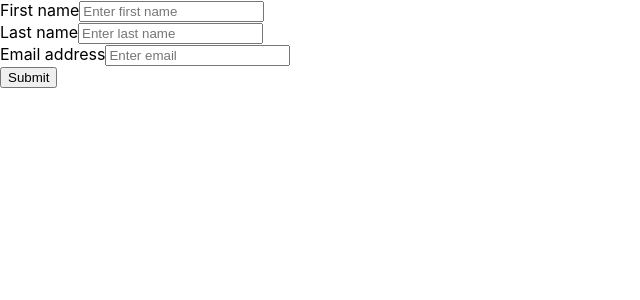
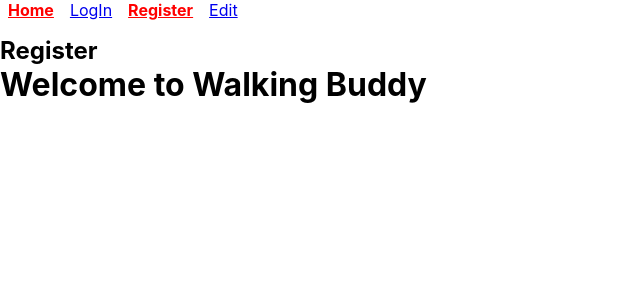
Before and after one commit to ggrossvi/registration-form, a React (Create React App) app: page /register in a window 1280 px wide. Shown: the top 300 px of the page, without its empty margins (0-640 px from the left). Built offline with nearby package versions, Linux system fonts and the light colour scheme.

Commit message:
added header and link style

```diff
--- a/package.json
+++ b/package.json
@@ -9,7 +9,8 @@
     "axios": "^0.21.1",
     "react": "^17.0.2",
     "react-dom": "^17.0.2",
-    "react-scripts": "4.0.3",
+    "react-router-dom": "^5.2.0",
+    "react-scripts": "^1.1.5",
     "web-vitals": "^1.0.1"
   },
   "scripts": {
--- /dev/null
+++ b/src/components/Header.js
@@ -0,0 +1,23 @@
+import React from "react";
+import { NavLink } from 'react-router-dom';
+
+const Header = () => {
+  return (
+    <ul className="navigation-menu">
+      <li>
+        <NavLink to="/" activeClassName="active">Home</NavLink>
+      </li>
+      <li>
+        <NavLink to="/login" activeClassName="active">LogIn</NavLink>
+      </li>
+      <li>
+        <NavLink to="/register" activeClassName="active">Register</NavLink>
+      </li>
+      <li>
+        <NavLink to="/edit" activeClassName="active">Edit</NavLink>
+      </li>
+    </ul>
+  );
+};
+
+export default Header;
--- a/src/index.css
+++ b/src/index.css
@@ -1,3 +1,10 @@
+* {
+  margin: 0;
+  padding: 0;
+  box-sizing: border-box;
+}
+
+
 body {
   margin: 0;
   font-family: -apple-system, BlinkMacSystemFont, 'Segoe UI', 'Roboto', 'Oxygen',
@@ -11,3 +18,21 @@ code {
   font-family: source-code-pro, Menlo, Monaco, Consolas, 'Courier New',
     monospace;
 }
+
+.navigation-menu {
+  list-style-type: none;
+  margin-bottom: 1rem;
+}
+
+.navigation-menu li {
+  display: inline-block;
+}
+
+.navigation-menu li a {
+  padding: 0.5rem;
+}
+
+.active {
+  font-weight: bold;
+  color: red;
+}
--- a/src/index.js
+++ b/src/index.js
@@ -1,12 +1,56 @@
 import React from 'react';
 import ReactDOM from 'react-dom';
 import './index.css';
-import App from './App';
-import reportWebVitals from './reportWebVitals';
+// import App from './App';
+// import reportWebVitals from './reportWebVitals';
+import { BrowserRouter, Route, Switch } from 'react-router-dom';
+import Header from "./components/Header";
+import './index.css';
+
+const Home = () => {
+  return <h2>Home</h2>
+};
+
+const LogIn = () => {
+  return <h2>LogIn</h2>
+};
+
+const Register = () => {
+  return <h2>Register</h2>
+};
+
+const Buddyup = () => {
+  return <h2>Buddyup</h2>
+};
+
+const Edit = () => {
+  return <h2>Edit</h2>
+};
+
+const NotFound = () => {
+  return <h2>Page Not found.</h2>;
+};
+
+const App = () => {
+  return (
+      <BrowserRouter>
+        <Header />
+        <Switch>
+          <Route path="/" component={Home} exact = {true} />
+          <Route path="/login" component={LogIn} />
+          <Route path="/register" component={Register} />
+          <Route path="/buddyup" component={Buddyup} />
+          <Route path="/edit" component={Edit} />
+          <Route component={NotFound} />
+        </Switch>
+      </BrowserRouter>
+  );
+};
 
 ReactDOM.render(
   <React.StrictMode>
     <App />
+    <h1>Welcome to Walking Buddy</h1>
   </React.StrictMode>,
   document.getElementById('root')
 );
@@ -14,4 +58,4 @@ ReactDOM.render(
 // If you want to start measuring performance in your app, pass a function
 // to log results (for example: reportWebVitals(console.log))
 // or send to an analytics endpoint. Learn more: https://bit.ly/CRA-vitals
-reportWebVitals();
+//reportWebVitals();
```
Also changed, not shown: 2 other files (tests, documents, lock files or other folders).
